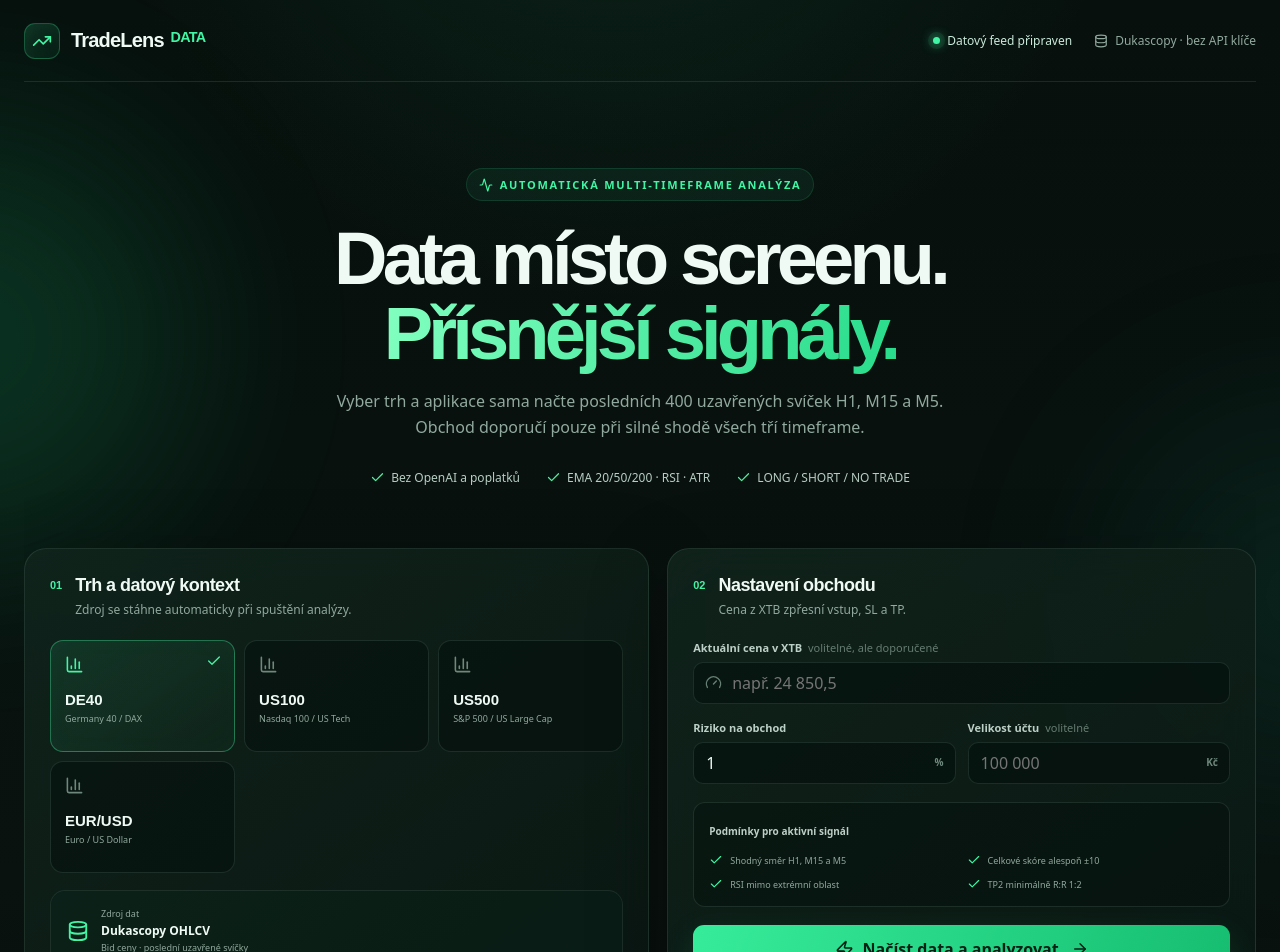
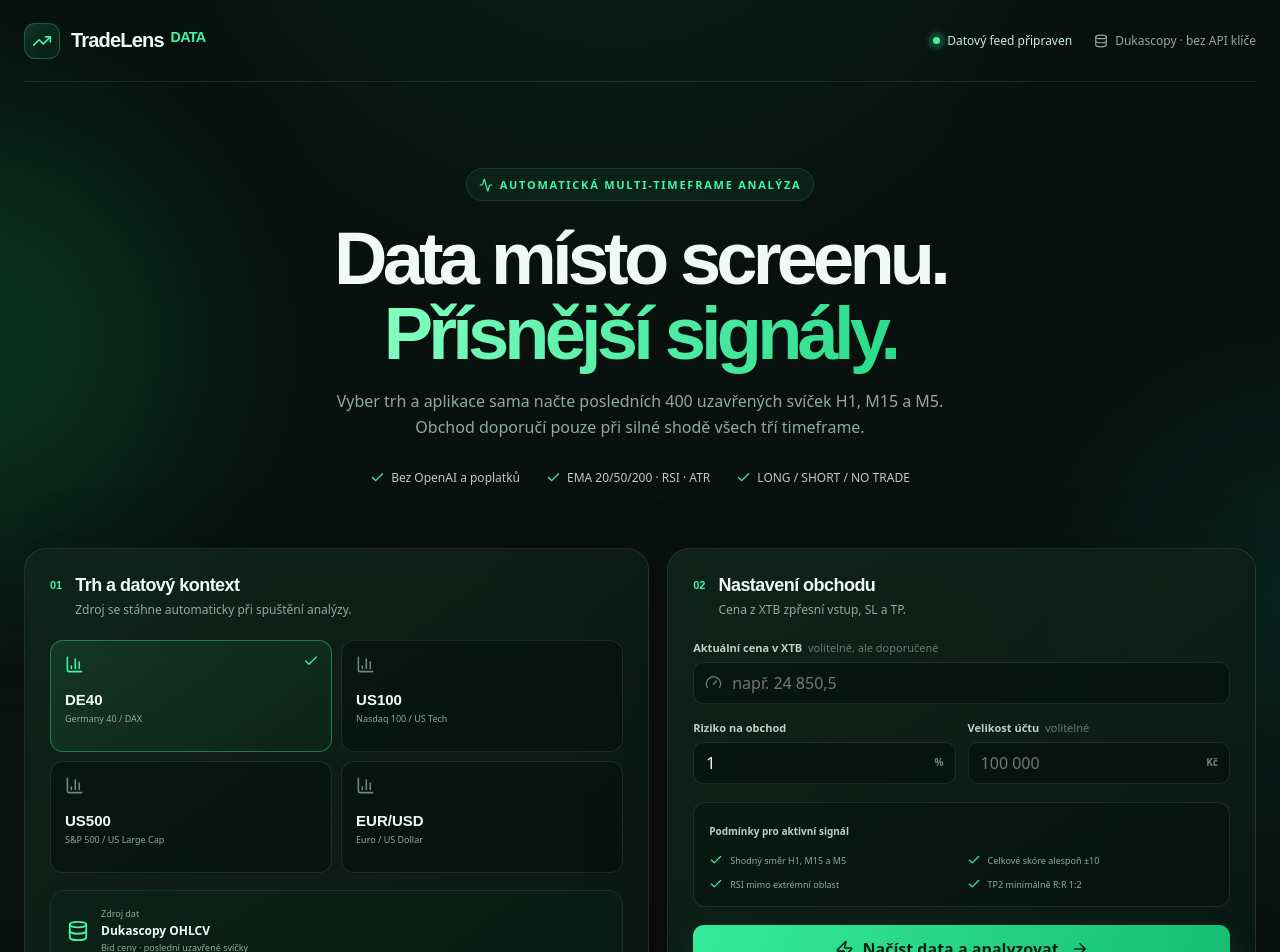
Before and after one commit to jakubmich97-droid/trade, a Next.js app: page / in a window 1280 px wide. Shown: the top 952 px of the page. Built offline with nearby package versions, Linux system fonts and the light colour scheme.

Commit message:
Balance four market cards

```diff
--- a/app/globals.css
+++ b/app/globals.css
@@ -85,7 +85,7 @@ a { color: inherit; text-decoration: none; }
 .quality-tip strong { font-size: 11px; color: #cbdcf8; }
 .quality-tip span { font-size: 10px; color: var(--muted); line-height: 1.45; }
 
-.instrument-grid { display: grid; grid-template-columns: repeat(3, 1fr); gap: 9px; }
+.instrument-grid { display: grid; grid-template-columns: repeat(2, 1fr); gap: 9px; }
 .instrument-card { position: relative; min-height: 112px; border: 1px solid var(--line); background: rgba(2, 10, 7, .36); border-radius: 13px; padding: 14px; text-align: left; cursor: pointer; display: flex; flex-direction: column; gap: 5px; transition: .2s ease; }
 .instrument-card:hover { transform: translateY(-1px); border-color: rgba(66,245,164,.24); }
 .instrument-card > span { color: #6f887d; margin-bottom: 7px; }
```
